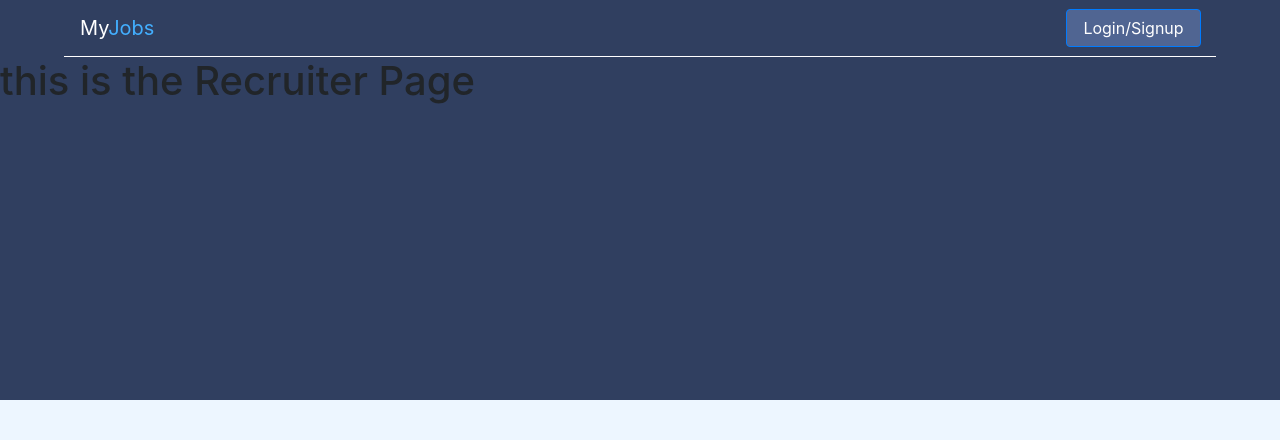
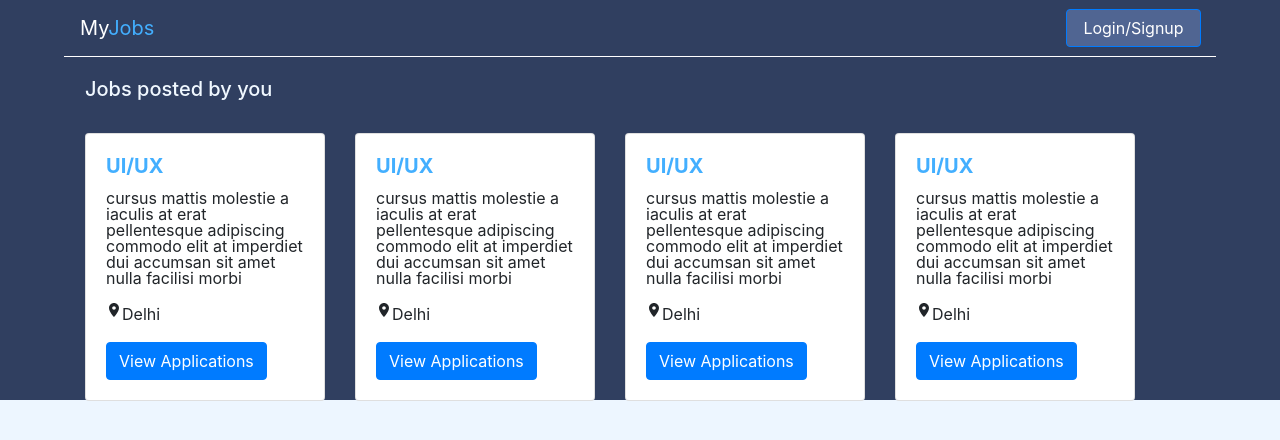
Before and after one commit to SeekerNik/Myjob, a React (Create React App) app: page /recruiter in a window 1280 px wide. Shown: the top 440 px of the page. Built offline with nearby package versions, Linux system fonts and the light colour scheme; no server answers; sample sign-in values are in the browser's storage.

Commit message:
Styling of Candidate and Recruiter page done

```diff
--- a/package.json
+++ b/package.json
@@ -11,6 +11,7 @@
     "react": "^17.0.1",
     "react-bootstrap": "^1.4.0",
     "react-dom": "^17.0.1",
+    "react-icons": "^4.1.0",
     "react-router-dom": "^5.2.0",
     "react-scripts": "4.0.1",
     "web-vitals": "^0.2.4"
--- a/src/components/App.js
+++ b/src/components/App.js
@@ -8,8 +8,9 @@ import PrivateRoute from "./PrivateRoute";
 import ForgotPassword from "./ForgotPassword";
 import Recruiter from "./Recruiter";
 import Candidate from "./Candidate";
-import { Navbar, NavbarBrand, Button } from "react-bootstrap";
+import { Navbar, NavbarBrand } from "react-bootstrap";
 import "../index.css";
+import LoginSignupBtn from "./LoginSignupBtn";
 
 function App() {
   return (
@@ -18,18 +19,12 @@ function App() {
         <Navbar
           style={{ borderBottom: "1px solid", color: "white", margin: "0 5%" }}
         >
-          <NavbarBrand>
+          <NavbarBrand href="/">
             <span style={{ color: "white" }}>My</span>
             <span style={{ color: "#43AFFF" }}>Jobs</span>
           </NavbarBrand>
           <div style={{ margin: "0 40%" }}></div>
-          <Button
-            className="nav-item px-3"
-            style={{ backgroundColor: "#506592" }}
-            href="/login"
-          >
-            Login/Signup
-          </Button>
+          <LoginSignupBtn isLoggedIn={false}/>
         </Navbar>
         <Router>
           <AuthProvider>
--- /dev/null
+++ b/src/components/Candidate.css
@@ -0,0 +1,7 @@
+.container{
+    margin-top: 20px;
+}
+
+h5{
+    color: aliceblue;
+}
--- a/src/components/Candidate.js
+++ b/src/components/Candidate.js
@@ -1,9 +1,45 @@
 import React from "react";
-
-export default function Candidate() {
+import { Container, CardDeck } from "react-bootstrap";
+import JobCard from "./JobCard";
+export default function Candidate(props) {
+  console.log(props);
   return (
-    <div>
-      <h1>this is Candidate Page</h1>
-    </div>
+    <Container>
+      <h5>Jobs for you</h5>
+      <CardDeck>
+        <JobCard
+          title={"UI/UX"}
+          description={
+            "cursus mattis molestie a iaculis at erat pellentesque adipiscing commodo elit at imperdiet dui accumsan sit amet nulla facilisi morbi"
+          }
+          location={"Delhi"}
+          isCandidate={true}
+        />
+        <JobCard
+          title={"UI/UX"}
+          description={
+            "cursus mattis molestie a iaculis at erat pellentesque adipiscing commodo elit at imperdiet dui accumsan sit amet nulla facilisi morbi"
+          }
+          location={"Delhi"}
+          isCandidate={true}
+        />
+        <JobCard
+          title={"UI/UX"}
+          description={
+            "cursus mattis molestie a iaculis at erat pellentesque adipiscing commodo elit at imperdiet dui accumsan sit amet nulla facilisi morbi"
+          }
+          location={"Delhi"}
+          isCandidate={true}
+        />
+        <JobCard
+          title={"UI/UX"}
+          description={
+            "cursus mattis molestie a iaculis at erat pellentesque adipiscing commodo elit at imperdiet dui accumsan sit amet nulla facilisi morbi"
+          }
+          location={"Delhi"}
+          isCandidate={true}
+        />
+      </CardDeck>
+    </Container>
   );
 }
--- a/src/components/ForgotPassword.js
+++ b/src/components/ForgotPassword.js
@@ -1,7 +1,6 @@
 import React, { useRef, useState } from "react";
 import { Form, Button, Card, Alert, Container } from "react-bootstrap";
 import { useAuth } from "../contexts/AuthContext";
-import { Link } from "react-router-dom";
 
 export default function ForgotPassword() {
   const emailRef = useRef();
@@ -31,29 +30,39 @@ export default function ForgotPassword() {
       className="d-flex align-items-center justify-content-center"
       style={{ minHeight: "80vh" }}
     >
-      <div className="w-100" style={{ maxWidth: "40vh" }}>
+      <div className="w-100" style={{ maxWidth: "60vh" }}>
         <Card>
           <Card.Body>
-            <h2 className="text-center mb-4">Password Reset</h2>
+            <h5>Forgot your password?</h5>
             {error && <Alert variant="danger">{error}</Alert>}
             {message && <Alert variant="success">{message}</Alert>}
+            <p>
+              Enter the email associated with your account and we'll send you
+              instructions to reset your password
+            </p>
+
             <Form onSubmit={handleSubmit}>
               <Form.Group id="email">
-                <Form.Label>Email</Form.Label>
+                <Form.Label>Email address</Form.Label>
                 <Form.Control type="email" ref={emailRef} required />
               </Form.Group>
-              <Button disabled={loading} className="w-100" type="submit">
-                Reset Password
-              </Button>
+              <br />
+              <Form.Group className="align-items-center justify-content-center d-flex">
+                <Button
+                  disabled={loading}
+                  className="w-50"
+                  style={{
+                    backgroundColor: "#43AFFF",
+                    border: "transparent",
+                  }}
+                  type="submit"
+                >
+                  Submit
+                </Button>
+              </Form.Group>
             </Form>
-            <div className="w-100 text-center mt-3">
-              <Link to="/login">Login</Link>
-            </div>
           </Card.Body>
         </Card>
-        <div className="w-100 text-center mt-2">
-          Need an account? <Link to="/signup">Sign Up</Link>
-        </div>
       </div>
     </Container>
   );
--- /dev/null
+++ b/src/components/JobCard.js
@@ -0,0 +1,29 @@
+import React from "react";
+import { Card, CardGroup, Button } from "react-bootstrap";
+import { IoMdPin } from "react-icons/io";
+
+export default function JobCard(props) {
+  return (
+    <div>
+      <Card style={{ width: "15rem", marginTop: "1.5rem" }}>
+        <Card.Body>
+          <Card.Title style={{ color: "#43AFFF", fontWeight: "bold" }}>
+            {props.title}
+          </Card.Title>
+          <Card.Text style={{ lineHeight: "1rem" }}>
+            {props.description}
+          </Card.Text>
+          <CardGroup className="d-flex">
+            <IoMdPin />
+            <Card.Text>{props.location}</Card.Text>
+            {props.isCandidate ? (
+              <Button>Apply</Button>
+            ) : (
+              <Button>View Applications</Button>
+            )}
+          </CardGroup>
+        </Card.Body>
+      </Card>
+    </div>
+  );
+}
--- a/src/components/Login.js
+++ b/src/components/Login.js
@@ -67,9 +67,19 @@ export default function Login() {
                 <Form.Label>Password</Form.Label>
                 <Form.Control type="password" ref={passRef} required />
               </Form.Group>
-              <Button disabled={loading} className="w-100" type="submit">
-                Log In
-              </Button>
+              <Form.Group className="align-items-center justify-content-center d-flex">
+                <Button
+                  disabled={loading}
+                  className="w-50"
+                  style={{
+                    backgroundColor: "#43AFFF",
+                    border: "transparent",
+                  }}
+                  type="submit"
+                >
+                  Login
+                </Button>
+              </Form.Group>
             </Form>
             <div className="w-100 text-center mt-3">
               <Link to="/forgot-password">Forgot your password?</Link>
--- /dev/null
+++ b/src/components/LoginSignupBtn.js
@@ -0,0 +1,33 @@
+import React from "react";
+import { Button } from "react-bootstrap";
+
+function Login() {
+  return (
+    <Button
+      className="nav-item px-3"
+      style={{ backgroundColor: "#506592" }}
+      href="/login"
+    >
+      Login/Signup
+    </Button>
+  );
+}
+
+function Logout() {
+  return (
+    <Button
+      className="nav-item px-3"
+      style={{ backgroundColor: "#506592" }}
+      href="/login"
+    >
+      Logout
+    </Button>
+  );
+}
+export default function LoginSignupBtn(props) {
+  if (props.isLoggedIn) {
+    return <Logout />;
+  } else {
+    return <Login />;
+  }
+}
--- /dev/null
+++ b/src/components/Recruiter.css
@@ -0,0 +1,7 @@
+.container{
+    margin-top: 20px;
+}
+
+h5{
+    color: aliceblue;
+}
--- a/src/components/Recruiter.js
+++ b/src/components/Recruiter.js
@@ -1,11 +1,49 @@
-import React from 'react'
+import React from "react";
+import { CardDeck, Container } from "react-bootstrap";
+import JobCard from "./JobCard";
+import "./Recruiter.css";
 
-function Recruiter() {
+function Recruiter(props) {
+  console.log(props);
   return (
-    <div>
-      <h1>this is the Recruiter Page</h1>
-    </div>
-  )
+    <Container>
+      <h5>Jobs posted by you</h5>
+      <CardDeck>
+        <JobCard
+          title={"UI/UX"}
+          description={
+            "cursus mattis molestie a iaculis at erat pellentesque adipiscing commodo elit at imperdiet dui accumsan sit amet nulla facilisi morbi"
+          }
+          location={"Delhi"}
+          role={"Recruiter"}
+        />
+        <JobCard
+          title={"UI/UX"}
+          description={
+            "cursus mattis molestie a iaculis at erat pellentesque adipiscing commodo elit at imperdiet dui accumsan sit amet nulla facilisi morbi"
+          }
+          location={"Delhi"}
+          role={"Recruiter"}
+        />
+        <JobCard
+          title={"UI/UX"}
+          description={
+            "cursus mattis molestie a iaculis at erat pellentesque adipiscing commodo elit at imperdiet dui accumsan sit amet nulla facilisi morbi"
+          }
+          location={"Delhi"}
+          role={"Recruiter"}
+        />
+        <JobCard
+          title={"UI/UX"}
+          description={
+            "cursus mattis molestie a iaculis at erat pellentesque adipiscing commodo elit at imperdiet dui accumsan sit amet nulla facilisi morbi"
+          }
+          location={"Delhi"}
+          role={"Recruiter"}
+        />
+      </CardDeck>
+    </Container>
+  );
 }
 
-export default Recruiter
+export default Recruiter;
--- a/src/index.css
+++ b/src/index.css
@@ -1,10 +1,6 @@
 body {
   margin: 0;
   background-color: #EDF6FF !important;
-}
-
-code {
-  font-family: source-code-pro, Menlo, Monaco, Consolas, 'Courier New', monospace;
 }
 
 .main, #root {
```
Also changed, not shown: src/App.css (deleted, +0 -38 lines), 2 other files (tests, documents, lock files or other folders).
